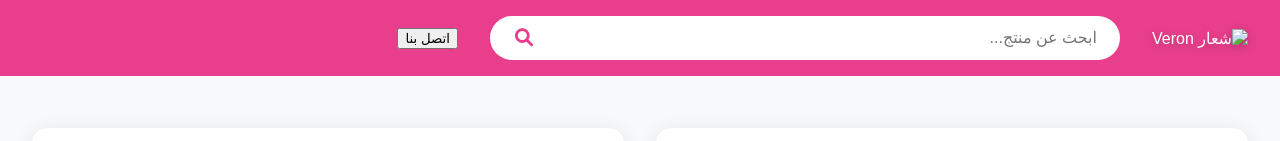
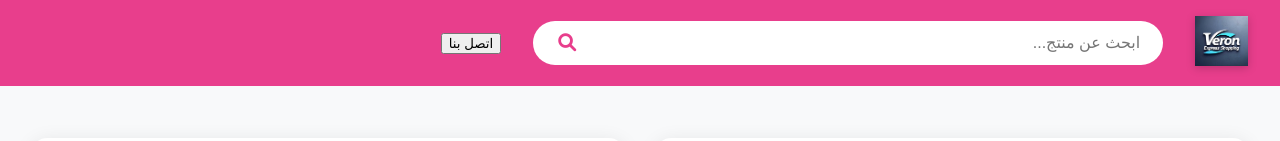
Before and after one commit to samiwadee/Veron-Express-Shopping, a plain HTML site: page index.html in a window 1280 px wide. Shown: the top 141 px of the page. Drawn offline with Linux system fonts and the light colour scheme.

Commit message:
Update index.html

```diff
--- a/index.html
+++ b/index.html
@@ -156,7 +156,7 @@
     <header class="header">
         <!-- الشعار -->
         <div class="logo">
-            <img src="logo.png" alt="شعار Veron">
+            <img src="logo.jpg" alt="شعار Veron">
         </div>
 
         <!-- شريط البحث -->
```
